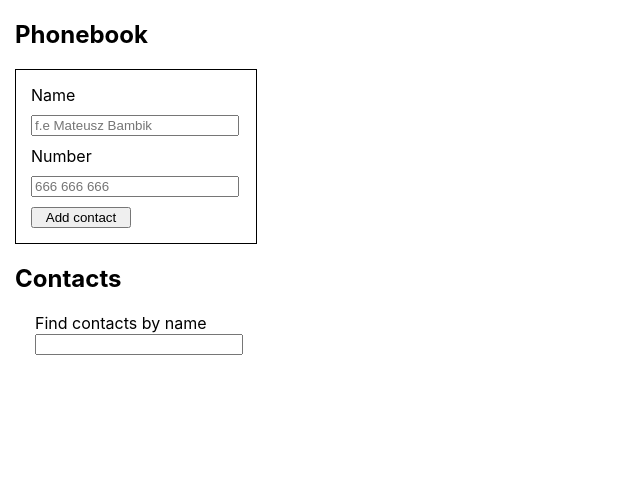
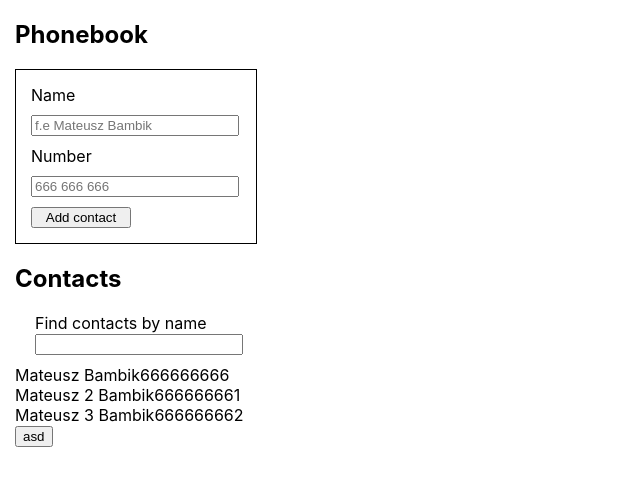
Before and after one commit to PPacuk/goit-react-hw-06-phonebook, a React (Create React App) app: page / in a window 1280 px wide. Shown: the top 486 px of the page, without its empty margins (0-640 px from the left). Built offline with nearby package versions, Linux system fonts and the light colour scheme.

Commit message:
added
redux first slice, rework redux files,

```diff
--- a/package.json
+++ b/package.json
@@ -4,6 +4,7 @@
   "private": true,
   "homepage": "https://PPacuk.github.io/goit-react-hw-06-phonebook/",
   "dependencies": {
+    "@reduxjs/toolkit": "^1.9.5",
     "@testing-library/jest-dom": "^5.16.3",
     "@testing-library/react": "^12.1.4",
     "@testing-library/user-event": "^13.5.0",
@@ -12,7 +13,11 @@
     "notiflix": "^3.2.6",
     "react": "^18.1.0",
     "react-dom": "^18.1.0",
+    "react-redux": "^8.1.1",
+    "react-router-dom": "^6.14.1",
     "react-scripts": "5.0.1",
+    "redux": "^4.2.1",
+    "redux-devtools-extension": "^2.13.9",
     "redux-toolkit": "^1.1.2",
     "web-vitals": "^2.1.3"
   },
--- a/src/components/App.jsx
+++ b/src/components/App.jsx
@@ -2,6 +2,9 @@ import { useEffect, useState } from 'react';
 import { PropTypes } from 'prop-types';
 import { nanoid } from 'nanoid';
 import { Notify } from 'notiflix';
+import { useSelector, useDispatch } from 'react-redux';
+import { addContact1 } from 'redux/contactSlice';
+
 
 import { ContactForm } from './ContactForm/ContactForm';
 import { ContactList } from './ContactList/ContactList';
@@ -10,8 +13,7 @@ import { Filter } from './Filter/Filter';
 import css from './App.module.css';
 
 export const App = () => {
-  const [contacts, setContacts] = useState([
-  ]);
+  const [contacts, setContacts] = useState([]);
   const [filter, setFilter] = useState('');
 
   const addContact = ({ name, number }) => {
@@ -56,10 +58,13 @@ export const App = () => {
     // eslint-disable-next-line react-hooks/exhaustive-deps
   }, []);
 
+  const reduxContactCard = useSelector(state => state.contacts);
+  const dispatch = useDispatch();
+
   return (
     <>
       <Section title="Phonebook">
-        <ContactForm onAddContact={addContact} contacts={contacts} />
+        <ContactForm onAddContact={addContact} />
       </Section>
       <Section title="Contacts">
         <div className={css.contactsWrapper}>
@@ -71,6 +76,16 @@ export const App = () => {
           />
         </div>
       </Section>
+
+      <div>
+        <ul>
+          {reduxContactCard.map(e => (
+            <li key={e.id}>{e.name}{ e.number}</li>
+          ))}
+        </ul>
+
+        <button onClick={() => dispatch(addContact1())}>asd</button>
+      </div>
     </>
   );
 };
--- a/src/components/ContactForm/ContactForm.jsx
+++ b/src/components/ContactForm/ContactForm.jsx
@@ -1,10 +1,13 @@
 import { useState } from 'react';
 import css from './ContactForm.module.css';
 import { PropTypes } from 'prop-types';
+import { useDispatch } from 'react-redux';
+import { addContact1 } from 'redux/contactSlice';
 
-export const ContactForm = ({onAddContact, contacts}) => {
+export const ContactForm = ({onAddContact}) => {
   const [name, setName] = useState('');
   const [number, setNumber] = useState('');
+  const dispatch = useDispatch();
 
   const handleNameInput = e => {
     setName(e.target.value);
@@ -17,6 +20,7 @@ export const ContactForm = ({onAddContact, contacts}) => {
   const handleSubmit = e => {
     e.preventDefault();
     onAddContact({ name, number });
+    dispatch(addContact1(name, number))
     setName('')
     setNumber('')
   };
--- a/src/index.js
+++ b/src/index.js
@@ -1,10 +1,17 @@
 import React from 'react';
 import ReactDOM from 'react-dom/client';
 import { App } from 'components/App';
+import { BrowserRouter } from 'react-router-dom';
+import { Provider } from 'react-redux';
 import './index.css';
+import { store } from 'redux/store';
 
 ReactDOM.createRoot(document.getElementById('root')).render(
   <React.StrictMode>
-    <App />
+    <Provider store={store}>
+      <BrowserRouter>
+        <App />
+      </BrowserRouter>
+    </Provider>
   </React.StrictMode>
 );
--- /dev/null
+++ b/src/redux/contactSlice.js
@@ -0,0 +1,36 @@
+import { nanoid } from 'nanoid';
+import { createSlice } from '@reduxjs/toolkit';
+
+const phonebookInitialState = {
+  contacts: [
+    { id: nanoid(), name: 'Mateusz Bambik', number: 666666666 },
+    { id: nanoid(), name: 'Mateusz 2 Bambik', number: 666666661 },
+    { id: nanoid(), name: 'Mateusz 3 Bambik', number: 666666662 },
+  ],
+};
+
+export const contactSlice = createSlice({
+  name: 'contacts',
+  initialState: phonebookInitialState,
+  reducers: {
+    addContact1: {
+      reducer(state, action) {
+        state.contacts.push(action.payload);
+      },
+
+      prepare(name, number) {
+        return {
+          payload: {
+            id: nanoid(),
+            name: name,
+            number: number,
+          },
+        };
+      },
+    },
+  },
+});
+
+export const { addContact1 } = contactSlice.actions;
+
+export const contactReducer = contactSlice.reducer;
--- a/src/redux/store.js
+++ b/src/redux/store.js
@@ -0,0 +1,6 @@
+import { configureStore } from "@reduxjs/toolkit";
+import { contactReducer } from './contactSlice';
+
+export const store = configureStore({
+  reducer: contactReducer,
+});
```
Also changed, not shown: src/redux/actions.js (deleted), src/redux/reducer.js (deleted), 1 other file (tests, documents, lock files or other folders).
